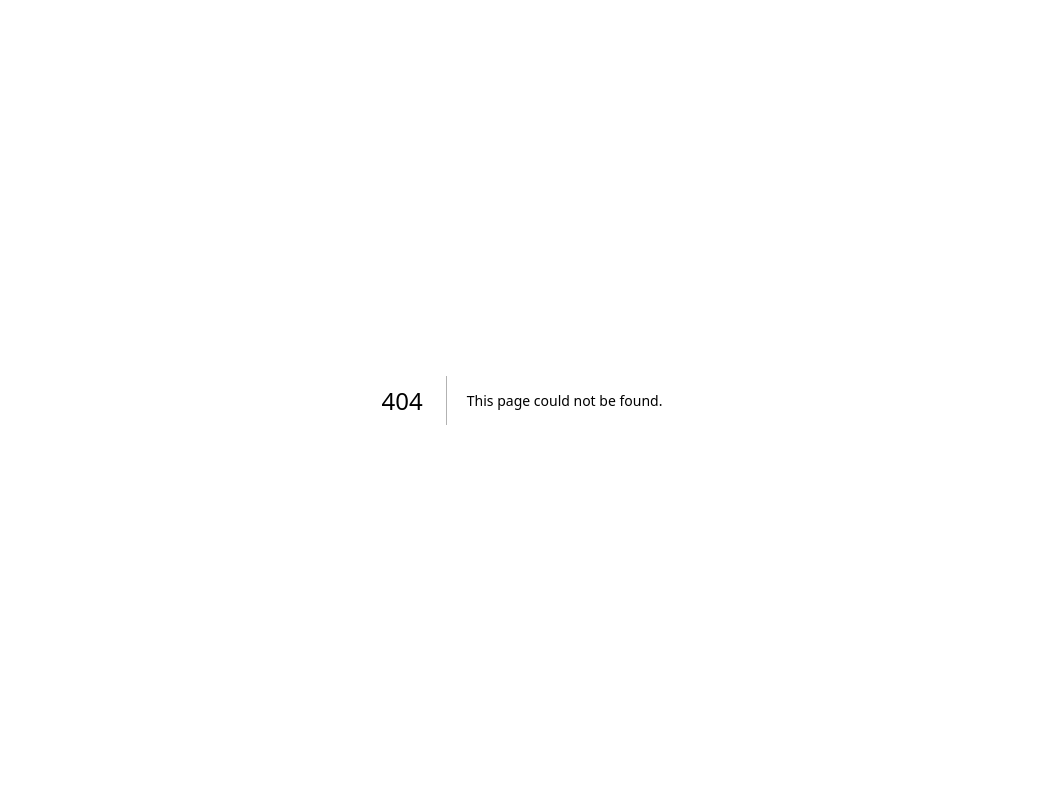
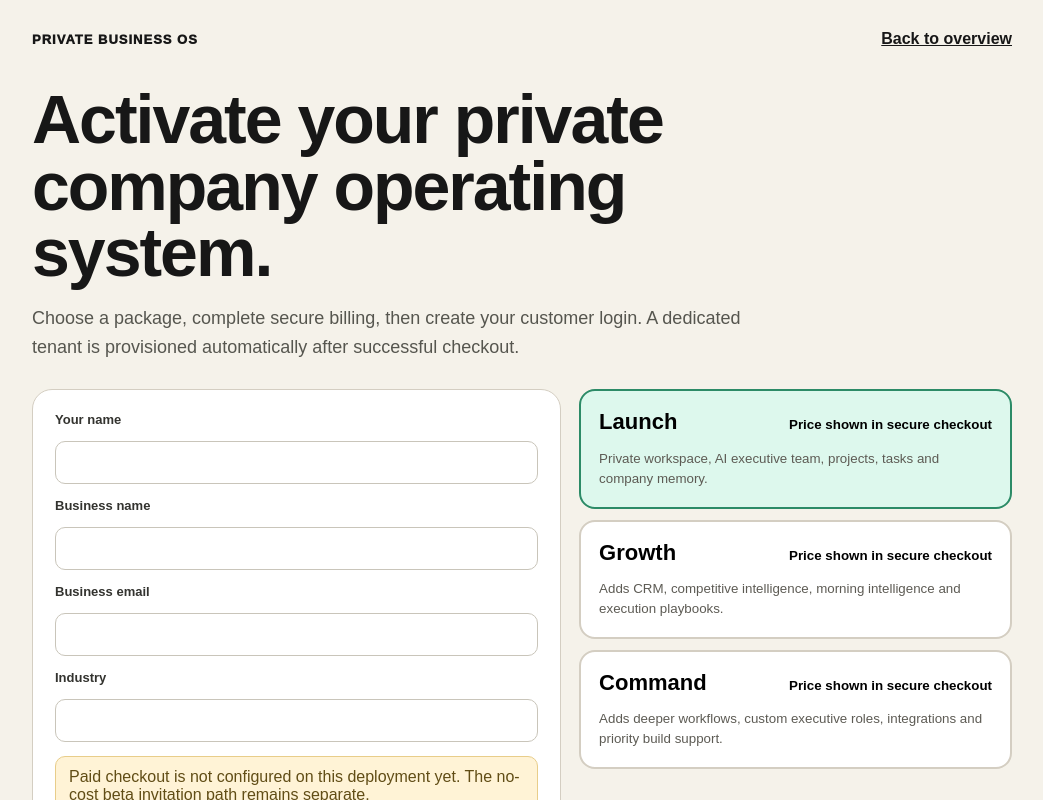
Before and after one commit to jimrusk/aridon-app, a Next.js app: page /business-os/checkout in a window 1280 px wide. Before the commit this address had no page. Shown: the top 800 px of the page, without its empty margins (118-1161 px from the left). Built offline with nearby package versions, Linux system fonts and the light colour scheme; no server answers.

Commit message:
Add paid subscription checkout page

```diff
--- /dev/null
+++ b/app/business-os/checkout/page.tsx
@@ -0,0 +1,123 @@
+'use client';
+
+import { FormEvent, useEffect, useMemo, useState } from 'react';
+import Link from 'next/link';
+
+type PlanPrice = {
+  plan: string;
+  currency: string;
+  unitAmount: number | null;
+  interval: string;
+  intervalCount: number;
+  active: boolean;
+};
+
+const planCopy: Record<string, { title: string; description: string }> = {
+  launch: { title: 'Launch', description: 'Private workspace, AI executive team, projects, tasks and company memory.' },
+  growth: { title: 'Growth', description: 'Adds CRM, competitive intelligence, morning intelligence and execution playbooks.' },
+  command: { title: 'Command', description: 'Adds deeper workflows, custom executive roles, integrations and priority build support.' },
+};
+
+function money(plan?: PlanPrice) {
+  if (!plan || plan.unitAmount == null) return 'Price shown in secure checkout';
+  return new Intl.NumberFormat('en-US', { style: 'currency', currency: plan.currency.toUpperCase() }).format(plan.unitAmount / 100);
+}
+
+export default function BusinessOSCheckoutPage() {
+  const [prices, setPrices] = useState<PlanPrice[]>([]);
+  const [billingReady, setBillingReady] = useState(true);
+  const [loading, setLoading] = useState(false);
+  const [error, setError] = useState('');
+  const [form, setForm] = useState({ ownerName: '', businessName: '', email: '', industry: '', plan: 'launch' });
+
+  useEffect(() => {
+    const params = new URLSearchParams(window.location.search);
+    const requested = params.get('plan');
+    const initialPlan = requested && ['launch', 'growth', 'command'].includes(requested) ? requested : 'launch';
+    setForm((current) => ({
+      ...current,
+      plan: initialPlan,
+      ownerName: params.get('owner') || current.ownerName,
+      businessName: params.get('business') || current.businessName,
+      email: params.get('email') || current.email,
+      industry: params.get('industry') || current.industry,
+    }));
+
+    fetch('/api/business-os/plans', { cache: 'no-store' })
+      .then(async (response) => ({ response, data: await response.json().catch(() => ({})) }))
+      .then(({ response, data }) => {
+        setBillingReady(response.ok && data.configured !== false);
+        setPrices(Array.isArray(data.plans) ? data.plans : []);
+      })
+      .catch(() => setBillingReady(false));
+  }, []);
+
+  const selectedPrice = useMemo(() => prices.find((price) => price.plan === form.plan), [prices, form.plan]);
+  const ready = Boolean(form.ownerName.trim() && form.businessName.trim() && /^\S+@\S+\.\S+$/.test(form.email.trim()) && form.industry.trim());
+
+  async function startCheckout(event: FormEvent) {
+    event.preventDefault();
+    if (!ready) return;
+    setLoading(true);
+    setError('');
+
+    const response = await fetch('/api/business-os/checkout', {
+      method: 'POST',
+      headers: { 'Content-Type': 'application/json' },
+      body: JSON.stringify(form),
+    });
+    const data = await response.json().catch(() => ({}));
+    if (!response.ok || !data.checkoutUrl) {
+      setError(data.error || 'Secure checkout could not be started.');
+      setLoading(false);
+      return;
+    }
+    window.location.assign(data.checkoutUrl);
+  }
+
+  return (
+    <main style={{ minHeight: '100vh', background: '#F5F2EA', color: '#171717', padding: '30px 18px 80px', fontFamily: 'Arial, sans-serif' }}>
+      <div style={{ maxWidth: '980px', margin: '0 auto' }}>
+        <div style={{ display: 'flex', justifyContent: 'space-between', gap: '12px', alignItems: 'center', flexWrap: 'wrap' }}>
+          <div style={{ fontSize: '13px', fontWeight: 950, letterSpacing: '1px' }}>PRIVATE BUSINESS OS</div>
+          <Link href="/business-os" style={{ color: '#171717', fontWeight: 800 }}>Back to overview</Link>
+        </div>
+
+        <h1 style={{ fontSize: 'clamp(40px,7vw,68px)', lineHeight: .98, letterSpacing: '-2px', margin: '38px 0 14px', maxWidth: '780px' }}>Activate your private company operating system.</h1>
+        <p style={{ color: '#56564F', fontSize: '18px', lineHeight: 1.6, maxWidth: '760px' }}>Choose a package, complete secure billing, then create your customer login. A dedicated tenant is provisioned automatically after successful checkout.</p>
+
+        <div style={{ display: 'grid', gridTemplateColumns: 'minmax(0,1.1fr) minmax(300px,.9fr)', gap: '18px', alignItems: 'start', marginTop: '28px' }} className="checkout-grid">
+          <form onSubmit={startCheckout} style={{ background: '#fff', border: '1px solid #D4CEC2', borderRadius: '20px', padding: '22px', display: 'grid', gap: '14px' }}>
+            <label style={labelStyle}>Your name<input required value={form.ownerName} onChange={(event) => setForm({ ...form, ownerName: event.target.value })} style={inputStyle} /></label>
+            <label style={labelStyle}>Business name<input required value={form.businessName} onChange={(event) => setForm({ ...form, businessName: event.target.value })} style={inputStyle} /></label>
+            <label style={labelStyle}>Business email<input required type="email" value={form.email} onChange={(event) => setForm({ ...form, email: event.target.value })} style={inputStyle} /></label>
+            <label style={labelStyle}>Industry<input required value={form.industry} onChange={(event) => setForm({ ...form, industry: event.target.value })} style={inputStyle} /></label>
+
+            {error && <div style={{ background: '#FDE8E6', border: '1px solid #EAB4AF', color: '#8D2F26', borderRadius: '10px', padding: '11px 13px' }}>{error}</div>}
+            {!billingReady && <div style={{ background: '#FFF3D6', border: '1px solid #E8CD8A', color: '#614D16', borderRadius: '10px', padding: '11px 13px' }}>Paid checkout is not configured on this deployment yet. The no-cost beta invitation path remains separate.</div>}
+
+            <button disabled={loading || !ready || !billingReady} type="submit" style={{ border: 0, borderRadius: '12px', background: '#171717', color: '#fff', padding: '14px', fontWeight: 950, fontSize: '16px', opacity: ready && billingReady ? 1 : .5, cursor: loading ? 'wait' : 'pointer' }}>{loading ? 'Opening secure checkout…' : 'Continue to Secure Checkout'}</button>
+            <div style={{ color: '#78736B', fontSize: '12px', lineHeight: 1.5 }}>Billing is handled by Stripe. The customer workspace is created only after Stripe reports a completed subscription checkout.</div>
+          </form>
+
+          <aside style={{ display: 'grid', gap: '11px' }}>
+            {(['launch', 'growth', 'command'] as const).map((plan) => {
+              const selected = form.plan === plan;
+              const price = prices.find((item) => item.plan === plan);
+              return (
+                <button key={plan} type="button" onClick={() => setForm({ ...form, plan })} style={{ textAlign: 'left', background: selected ? '#DDF8ED' : '#fff', border: `2px solid ${selected ? '#2C8B67' : '#D4CEC2'}`, borderRadius: '16px', padding: '18px', cursor: 'pointer' }}>
+                  <div style={{ display: 'flex', justifyContent: 'space-between', gap: '12px', alignItems: 'baseline' }}><strong style={{ fontSize: '22px' }}>{planCopy[plan].title}</strong><strong>{money(price)}{price?.unitAmount != null ? `/${price.interval}` : ''}</strong></div>
+                  <p style={{ color: '#5D5B54', lineHeight: 1.5, marginBottom: 0 }}>{planCopy[plan].description}</p>
+                </button>
+              );
+            })}
+          </aside>
+        </div>
+      </div>
+      <style>{`@media(max-width:820px){.checkout-grid{grid-template-columns:1fr !important}}`}</style>
+    </main>
+  );
+}
+
+const labelStyle = { display: 'grid', gap: '6px', color: '#33332F', fontSize: '13px', fontWeight: 850 };
+const inputStyle = { width: '100%', boxSizing: 'border-box' as const, border: '1px solid #C9C5BA', borderRadius: '10px', padding: '12px 13px', fontSize: '15px', background: '#fff' };
```
